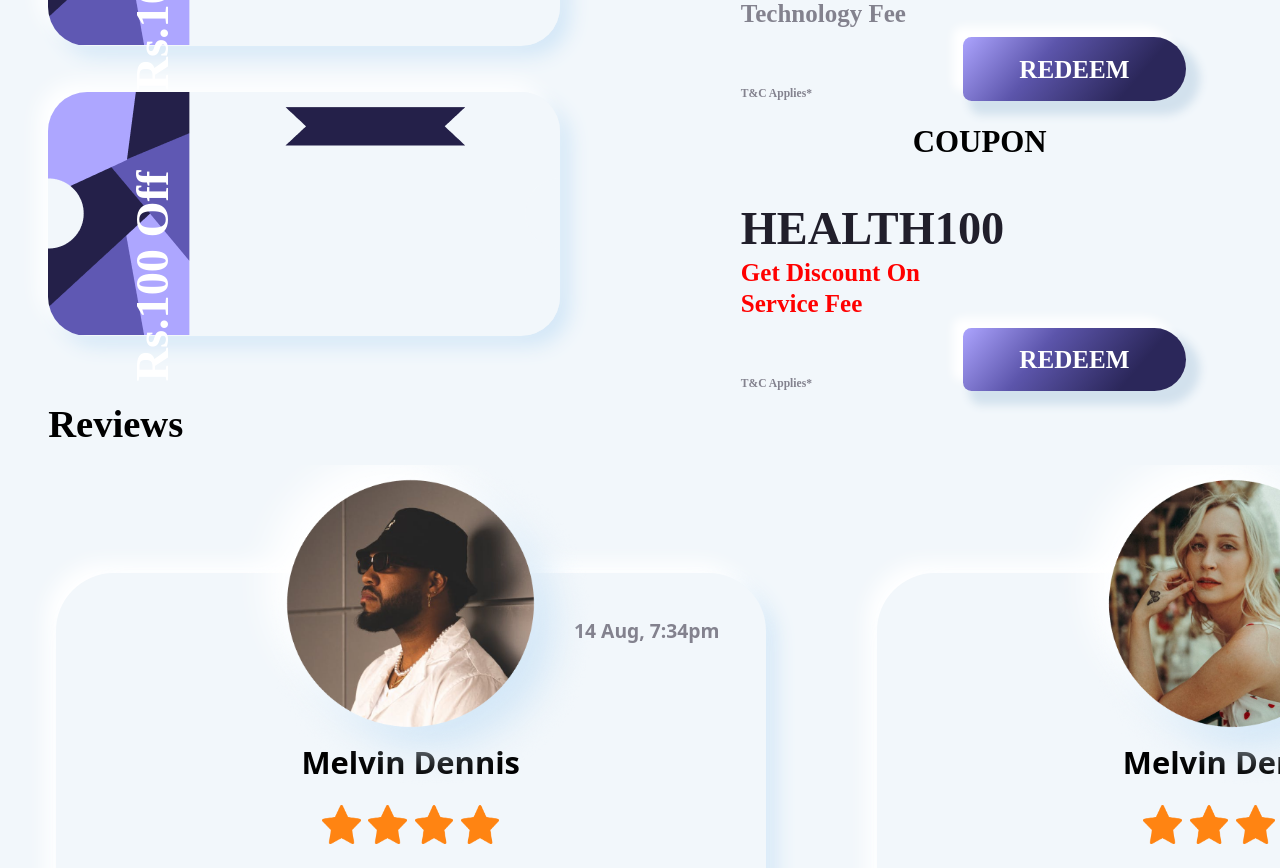
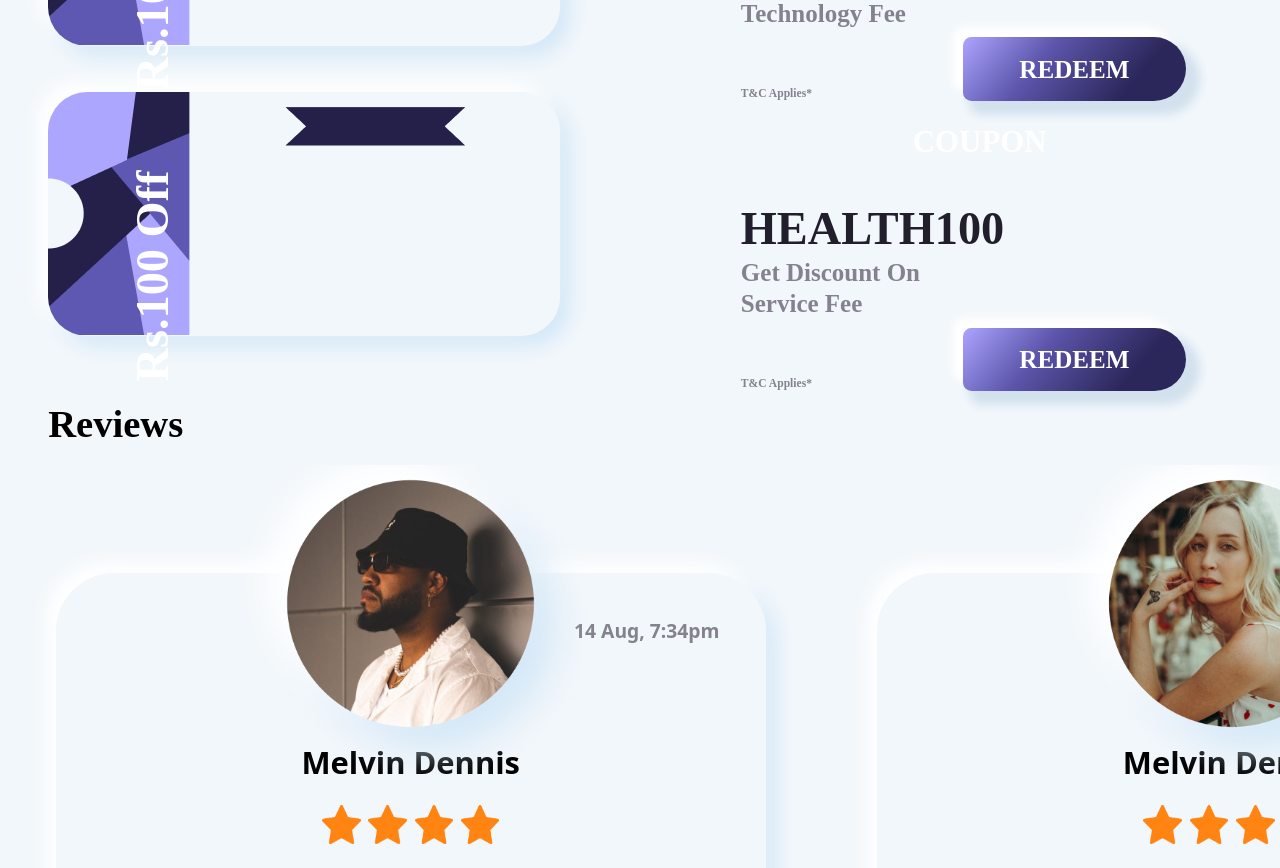
Before and after one commit to FrontendDevAshish/assingment, a Next.js app: page /invoice in a window 1280 px wide. Shown: the part 3160-4028 px from the top of the page. Built offline with nearby package versions, Linux system fonts and the light colour scheme.

Commit message:
changes confirmed

```diff
--- a/components/invoice/Coupons.jsx
+++ b/components/invoice/Coupons.jsx
@@ -50,14 +50,14 @@ function Coupons() {
         <p className=" absolute top-20   text-white font-[900] leading-[1.88rem]  text-[1.5rem]  -rotate-90  ">
           Rs.100 Off
         </p>
-        <p className="absolute top-4 right-24 font-[800] text-[1rem] leading-5 text-black ">
+        <p className="absolute top-4 right-24 font-[800] text-[1rem] leading-5 text-white ">
           COUPON
         </p>
         <div className="w-[14.4rem] absolute top-14 right-6">
           <h1 className="font-[900] text-[1.5rem] leading-[1.875rem]">
             HEALTH100
           </h1>
-          <p className="font-[700] w-[7rem] pb-1 text-[red] leading-4 text-[0.81rem]">
+          <p className="font-[700] w-[7rem] pb-1 text-[#83828E] leading-4 text-[0.81rem]">
             Get Discount On Service Fee
           </p>
           <section className="flex justify-between items-end">
```
